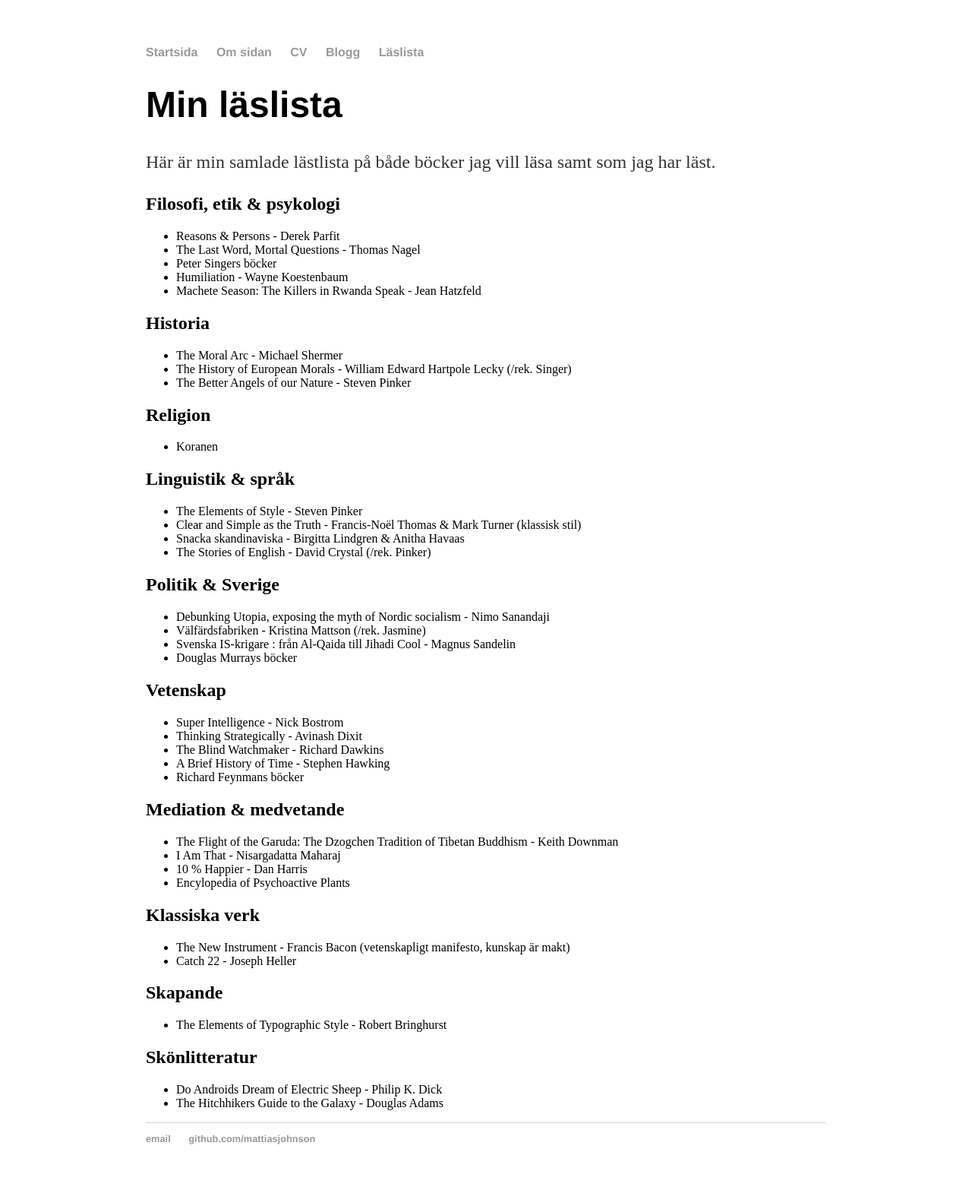
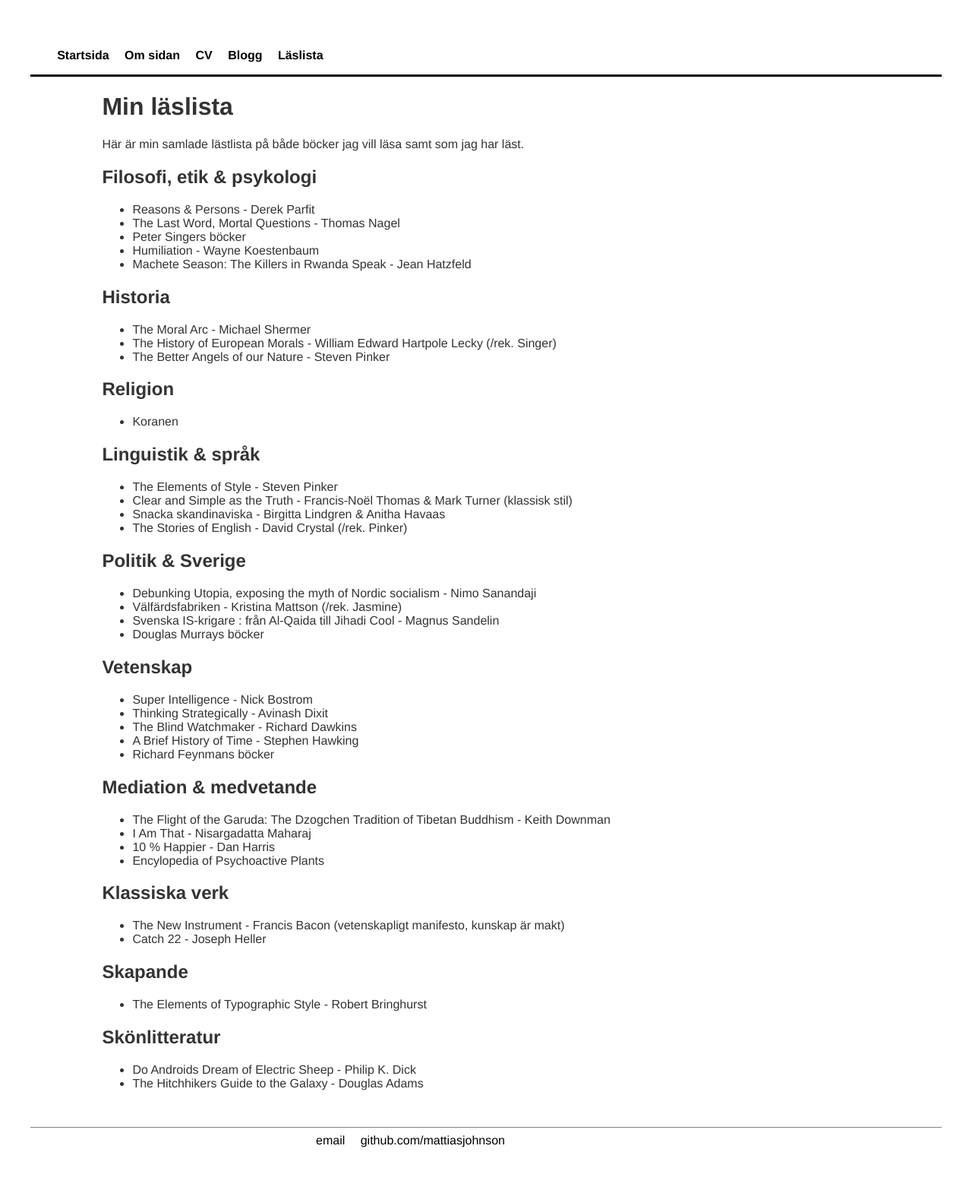
Before and after one commit to mattiasJohnson/mattiasjohnson.github.io, a Jekyll site: the page built from reading-list/index.html, in a window 1280 px wide. Shown: the whole page at 76% size. Built offline with Jekyll 4.4.1, drawn with Linux system fonts in a browser that asks for light colours; after the commit the page ends 1534 px from its top, so only the background shows below that.

```diff
--- a/_config.yml
+++ b/_config.yml
@@ -1,4 +1,3 @@
-name: Hank Quinlan, Horrible COp
+name: Mattias Johnson
 markdown: kramdown
-permalink: /blog/:year/:month/:day/:title
-syntax_highlighter: rouge
+permalink: /blog/:title
--- a/_layouts/default.html
+++ b/_layouts/default.html
@@ -3,7 +3,8 @@
 		<head>
 			<title>{{ page.title }}</title>
 			<!-- link to main stylesheet -->
-			<link rel="stylesheet" type="text/css" href="/css/main.css">
+			<link rel="stylesheet" type="text/css" href="/css/cleanMain.css">
+			<link rel="stylesheet" type="text/css" href="/css/highlight.css">
 		</head>
 		<body>
 			<nav>
@@ -12,7 +13,7 @@
 		        	<li><a href="/about">Om sidan</a></li>
 	        		<li><a href="/cv">CV</a></li>
 	        		<li><a href="/blog">Blogg</a></li>
-				<li><a href="/reading-list">Läslista</a></li>
+							<li><a href="/reading-list">Läslista</a></li>
 	    		</ul>
 			</nav>
 			<div class="container">
--- /dev/null
+++ b/css/cleanMain.css
@@ -0,0 +1,97 @@
+/*
+1. content
+2. miscellaneous (a, selection etc.)
+3. nav
+4. footer
+5. custom additions
+*/
+
+
+/* ============= content ============= */
+
+body {
+font-family: 'Helvetica', 'Arial', 'Sans-Serif';
+}
+
+.container {
+  width: 80%;
+  margin: auto;
+  color: #333;
+}
+
+/* ============= miscellaneous ============= */
+
+a {
+  color: black;
+  text-decoration: none;
+  position: relative;
+}
+
+::selection {
+  color; white;
+  bakcground: black;
+}
+
+/* ============= nav ============= */
+
+nav {
+  font-weight: bold;
+  border-bottom: 3px solid black;
+  margin: 4em 2em 1em 2em;
+}
+
+  nav ul {
+    padding-left: 1.2em;
+    list-style: none;
+  }
+
+  nav ul li {
+    display: inline;
+    margin-left: 1em;
+  }
+
+/* ============= footer ============= */
+
+footer {
+  margin: 3em 2em 1em 2em;
+  border-top-style: solid;
+  border-color: grey;
+  border-width: thin;
+}
+  footer ul {
+  width: 40%;
+  margin: auto;
+  padding: 0.5em;
+}
+
+    footer ul li {
+    display: inline;
+    margin-left: 1em;
+}
+/* ============= custom additions ============= */
+
+::selection {
+  color: white;
+  background-color: black;
+}
+
+a:before {
+  content: "";
+  position: absolute;
+  width: 100%;
+  height: 2px;
+  bottom: 0;
+  left: 0;
+  background-color: #d5d5d5;
+  visibility: hidden;
+  -webkit-transform: scaleX(0);
+  transform: scaleX(0);
+  -webkit-transition: all 0.2s ease-in-out 0s;
+  transition: all 0.2s ease-in-out 0s;
+}
+
+a:hover:before {
+  visibility: visible;
+  -webkit-transform: scaleX(1);
+  transform: scaleX(1);
+}
--- /dev/null
+++ b/css/highlight.css
@@ -0,0 +1,71 @@
+.highlight  {
+  font-size: 1.2em;
+  background: #F7F7F7;
+  border-style: solid;
+  border-width: thin;
+  border-color: #d3d3d3;
+  padding: 12px;
+  padding-top: 6px;
+  /* box-shadow: inset 0 0 4px #000000; */
+
+}
+
+.highlight .c { color: #999988; font-style: italic } /* Comment */
+.highlight .err { color: #a61717; background-color: #e3d2d2 } /* Error */
+.highlight .k { font-weight: bold } /* Keyword */
+.highlight .o { font-weight: bold } /* Operator */
+.highlight .cm { color: #999988; font-style: italic } /* Comment.Multiline */
+.highlight .cp { color: #999999; font-weight: bold } /* Comment.Preproc */
+.highlight .c1 { color: #999988; font-style: italic } /* Comment.Single */
+.highlight .cs { color: #999999; font-weight: bold; font-style: italic } /* Comment.Special */
+.highlight .gd { color: #000000; background-color: #ffdddd } /* Generic.Deleted */
+.highlight .gd .x { color: #000000; background-color: #ffaaaa } /* Generic.Deleted.Specific */
+.highlight .ge { font-style: italic } /* Generic.Emph */
+.highlight .gr { color: #aa0000 } /* Generic.Error */
+.highlight .gh { color: #999999 } /* Generic.Heading */
+.highlight .gi { color: #000000; background-color: #ddffdd } /* Generic.Inserted */
+.highlight .gi .x { color: #000000; background-color: #aaffaa } /* Generic.Inserted.Specific */
+.highlight .go { color: #888888 } /* Generic.Output */
+.highlight .gp { color: #555555 } /* Generic.Prompt */
+.highlight .gs { font-weight: bold } /* Generic.Strong */
+.highlight .gu { color: #aaaaaa } /* Generic.Subheading */
+.highlight .gt { color: #aa0000 } /* Generic.Traceback */
+.highlight .kc { font-weight: bold } /* Keyword.Constant */
+.highlight .kd { font-weight: bold } /* Keyword.Declaration */
+.highlight .kp { font-weight: bold } /* Keyword.Pseudo */
+.highlight .kr { font-weight: bold } /* Keyword.Reserved */
+.highlight .kt { color: #445588; font-weight: bold } /* Keyword.Type */
+.highlight .m { color: #4ecf63 } /* Literal.Number */
+.highlight .s { color: #d68220} /* Literal.String */
+.highlight .na { color: #16b6bb } /* Name.Attribute */
+.highlight .nb { color: #0086B3 } /* Name.Builtin */
+.highlight .nc { color: #445588; font-weight: bold } /* Name.Class */
+.highlight .no { color: #008080 } /* Name.Constant */
+.highlight .ni { color: #800080 } /* Name.Entity */
+.highlight .ne { color: #990000; font-weight: bold } /* Name.Exception */
+.highlight .nf { color: #990000; font-weight: bold } /* Name.Function */
+.highlight .nn { color: #555555 } /* Name.Namespace */
+.highlight .nt { color: #000080 } /* Name.Tag */
+.highlight .nv { color: #008080 } /* Name.Variable */
+.highlight .ow { font-weight: bold } /* Operator.Word */
+.highlight .w { color: #bbbbbb } /* Text.Whitespace */
+.highlight .mf { color: #009999 } /* Literal.Number.Float */
+.highlight .mh { color: #009999 } /* Literal.Number.Hex */
+.highlight .mi { color: #009999 } /* Literal.Number.Integer */
+.highlight .mo { color: #009999 } /* Literal.Number.Oct */
+.highlight .sb { color: #d14 } /* Literal.String.Backtick */
+.highlight .sc { color: #d14 } /* Literal.String.Char */
+.highlight .sd { color: #d14 } /* Literal.String.Doc */
+.highlight .s2 { color: #d14 } /* Literal.String.Double */
+.highlight .se { color: #d14 } /* Literal.String.Escape */
+.highlight .sh { color: #d14 } /* Literal.String.Heredoc */
+.highlight .si { color: #d14 } /* Literal.String.Interpol */
+.highlight .sx { color: #d14 } /* Literal.String.Other */
+.highlight .sr { color: #009926 } /* Literal.String.Regex */
+.highlight .s1 { color: #d14 } /* Literal.String.Single */
+.highlight .ss { color: #990073 } /* Literal.String.Symbol */
+.highlight .bp { color: #999999 } /* Name.Builtin.Pseudo */
+.highlight .vc { color: #008080 } /* Name.Variable.Class */
+.highlight .vg { color: #008080 } /* Name.Variable.Global */
+.highlight .vi { color: #008080 } /* Name.Variable.Instance */
+.highlight .il { color: #009999 } /* Literal.Number.Integer.Long */
--- a/css/main.css
+++ b/css/main.css
@@ -1,50 +1,136 @@
-::selection {background: black; color: white;}
+::selection {
+  background: black;
+  color: white;
+}
 
 body {
-    margin: 60px auto;
-    width: 70%;
+  margin-top: 60px auto padding: 0px;
+  width: 100%;
 }
+
+
+/* Lägga till höger och vänster border runt body på posts? */
+/* http://milligram.io/ nice */
+
+nav {
+  margin-left: 5%;
+  margin-right: 5%;
+  margin-bottom: 50px;
+  margin-top: 50px;
+  border-bottom: 3px solid black;
+}
+
 nav ul, footer ul {
-    font-family:'Helvetica', 'Arial', 'Sans-Serif';
+  font-family: 'Helvetica', 'Arial', 'Sans-Serif';
   padding: 0px;
   list-style: none;
   font-weight: bold;
+  align-self: h1;
 }
-nav ul li, footer ul li {
+
+nav ul li {
   display: inline;
   margin-right: 20px;
+  color: ##060606;
 }
+
+a:before {
+  content: "";
+  position: absolute;
+  width: 100%;
+  height: 2px;
+  bottom: 0;
+  left: 0;
+  background-color: #d5d5d5;
+  visibility: hidden;
+  -webkit-transform: scaleX(0);
+  transform: scaleX(0);
+  -webkit-transition: all 0.2s ease-in-out 0s;
+  transition: all 0.2s ease-in-out 0s;
+}
+
+a:hover:before {
+  visibility: visible;
+  -webkit-transform: scaleX(1);
+  transform: scaleX(1);
+}
+
 a {
   text-decoration: none;
-    color: #999;
+  color: black;
+  position: relative;
 }
-a:hover {
-    text-decoration: underline;
+
+
+/*
+a:hover
+  {
+  border-bottom-style: solid;
+  border-color: #d5d5d5;
   }
+*/
+
+.container {
+  width: 70%;
+  margin-left: auto;
+  margin-right: auto;
+}
+
 h1 {
   font-size: 3em;
-    font-family:'Helvetica', 'Arial', 'Sans-Serif';
+  font-family: 'Helvetica', 'Arial', 'Sans-Serif';
 }
+
+h2 {
+  margin-top: 2em;
+  margin-bottom: 0.3em;
+}
+
+h2:after {
+  content: ' ';
+  display: block;
+  border: 1px solid grey;
+}
+
 p {
   font-size: 1.5em;
   line-height: 1.4em;
   color: #333;
   padding-top: 0cm;
+  margin-top: 0;
 }
+
 footer {
-    border-top: 1px solid #d5d5d5;
+  /* border-top: 1px solid #d5d5d5; */
   font-size: .8em;
+  margin-left: 5%;
+  margin-right: 5%;
+}
+
+footer ul li {
+  display: inline;
+  margin-right: 20px;
 }
 
 ul.posts {
   margin: 20px auto 40px;
   font-size: 1.5em;
+  color: white;
+  background-color: black;
 }
 
 ul.posts li {
   list-style: none;
+  color: white;
+  background: black;
 }
 
 pre {
-  background: #eee;
+  background: white;
 }
+
+.highlighter-rouge {
+  background-color: #EFF0F1;
+}
+
+#markdown-toc {}
--- /dev/null
+++ b/cv/index.html
@@ -0,0 +1,5 @@
+---
+layout: default
+title: Curriculum vitae
+---
+En gång bänkade jag 110 kg.
```
Also changed, not shown: _posts/2017-01-10-prime-factors-java.md (deleted, +0 -45 lines), _posts/2017-01-11-prime-factors-java.md (added, +46 -0 lines), _posts/2017-05-08-XML-layouter-i-Android.md (added, +70 -0 lines), index.html (+5 -7 lines), 2 other files. Lines whose indentation alone changed are shown as unchanged.
